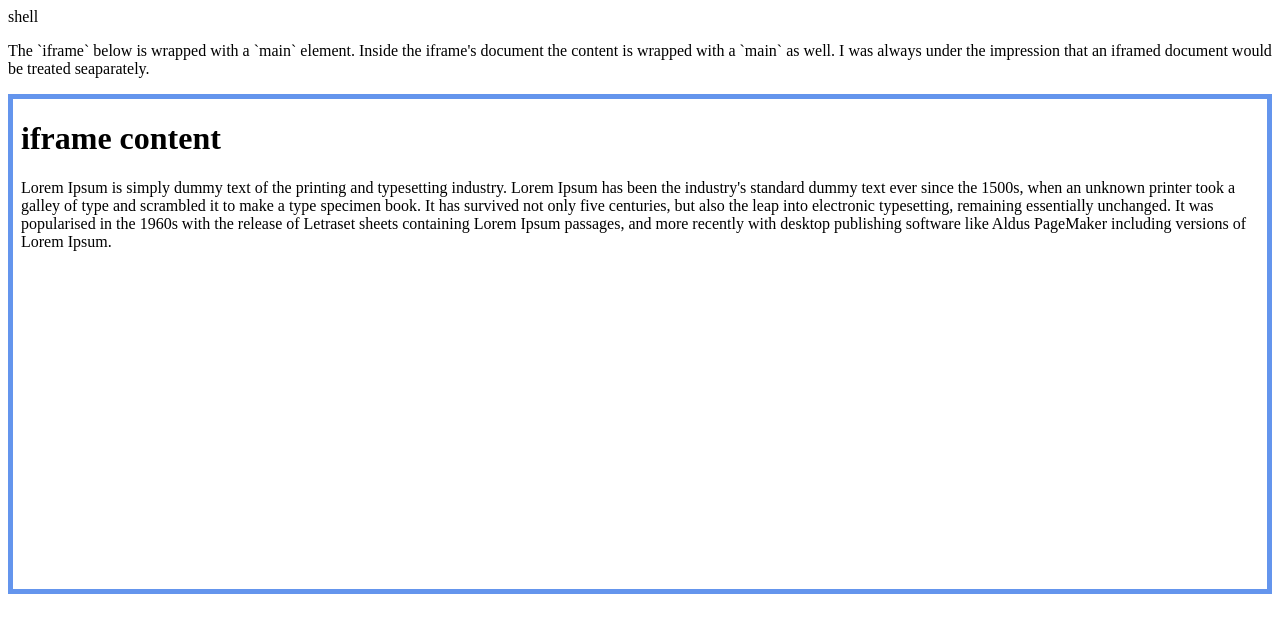
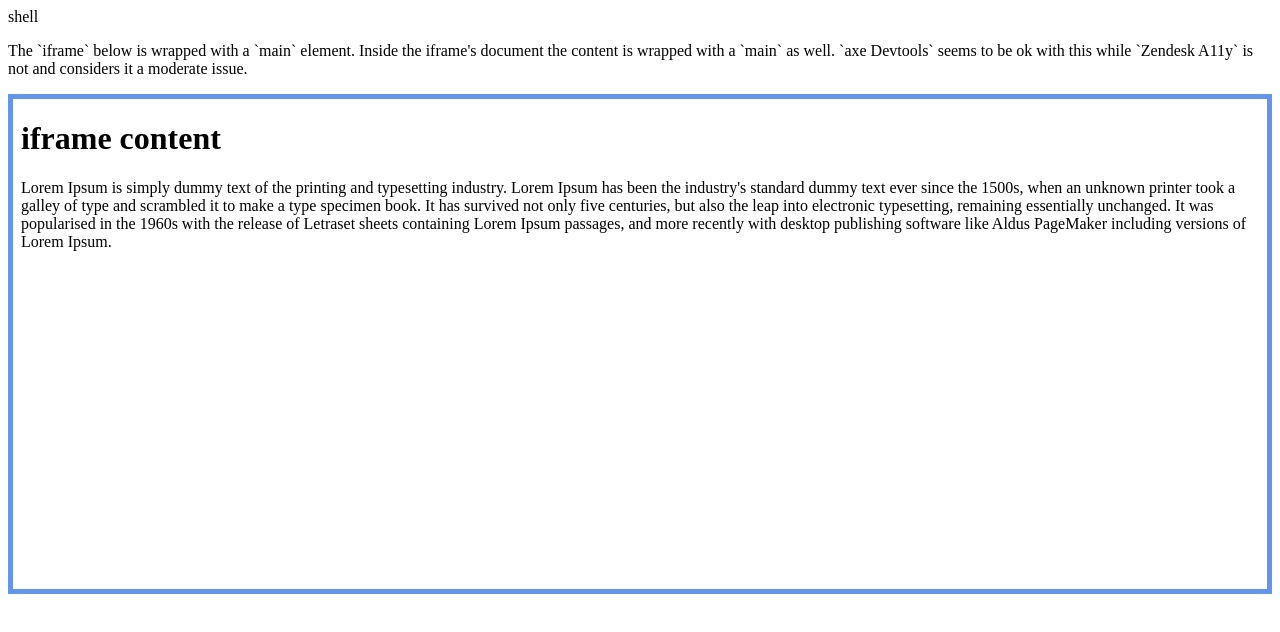
Before and after one commit to zendesk-criswell/iframe-bonanza, a website: page index.html in a window 1280 px wide. Drawn offline with Linux system fonts and the light colour scheme.

Commit message:
clear up explanation

```diff
--- a/index.html
+++ b/index.html
@@ -19,7 +19,7 @@
       <div>shell</div>
     </header>
     <main>
-      <p>The `iframe` below is wrapped with a `main` element. Inside the iframe's document the content is wrapped with a `main` as well. I was always under the impression that an iframed document would be treated seaparately.</p>
+      <p>The `iframe` below is wrapped with a `main` element. Inside the iframe's document the content is wrapped with a `main` as well. `axe Devtools` seems to be ok with this while `Zendesk A11y` is not and considers it a moderate issue.</p>
       <iframe
         src="./module.html"
         width="100%"
```
